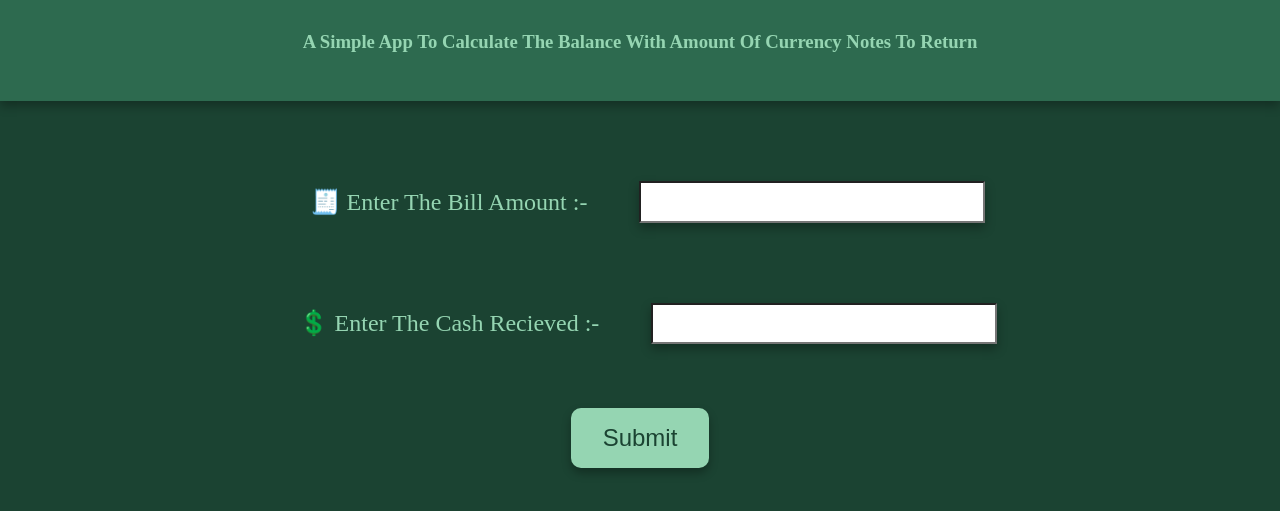
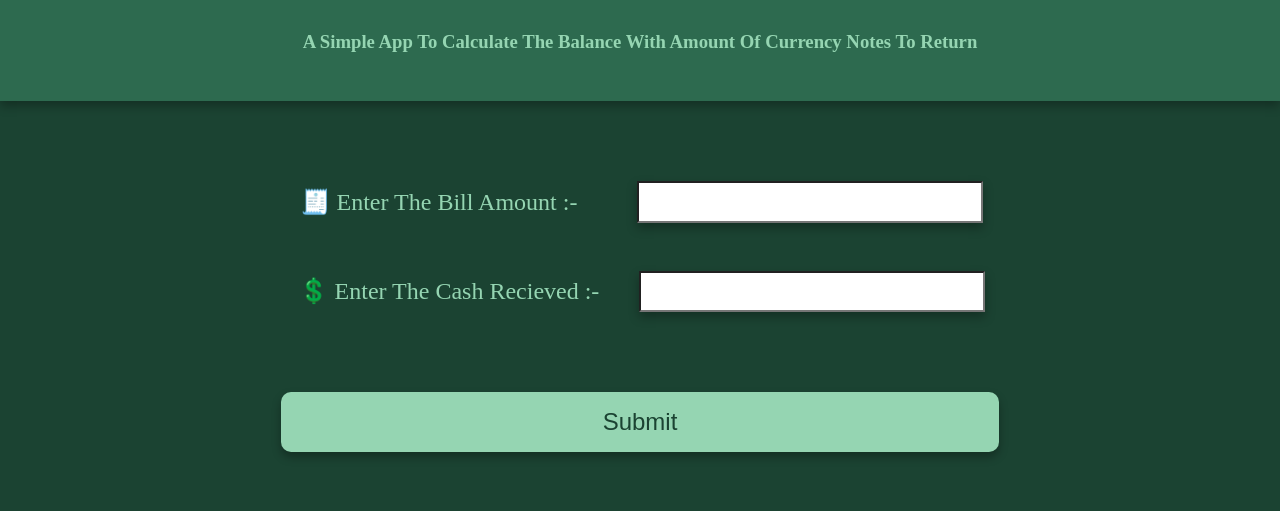
Before and after one commit to Varu98/CashRegisterJs, a plain HTML site: page index.html in a window 1280 px wide. Shown: the part 55-566 px from the top of the page. Drawn offline with Linux system fonts and the light colour scheme.

Commit message:
style tweak

```diff
--- a/app.js
+++ b/app.js
@@ -9,14 +9,16 @@ const form = document.querySelector("#form");
 
 let sum;
 
-form.addEventListener("click", function onSubmit(e) {
+form.addEventListener("submit", function onSubmit(e) {
   e.preventDefault();
   hideError();
   if (billAmt.value < 0) {
     showError("Enter A Valid Amount");
   }
   if (cashAmt.value < billAmt.value) {
-    showError("Ask The Customer To Pay More ");
+    showError(
+      `Ask The Customer To Pay  ${billAmt.value - cashAmt.value} More `
+    );
   } else {
     sum = cashAmt.value - billAmt.value;
     console.log(sum);
--- a/index.html
+++ b/index.html
@@ -15,9 +15,11 @@
         Return
       </h3>
     </div>
-    <div id="form">
+    <form id="form">
       <div class="billAmt">
-        <label for="billAmt"> 🧾️ Enter The Bill Amount :-</label>
+        <label for="billAmt">
+          🧾️ Enter The Bill Amount :-&nbsp;&nbsp;&nbsp;
+        </label>
         <input type="number" name="billAmt" id="bill-Amt" />
       </div>
       <div class="cashAmt">
@@ -25,8 +27,8 @@
         <input type="number" name="cashAmt" id="cash-Amt" />
       </div>
       <div class="errorDiv"></div>
-      <button class="btn">Submit</button>
-    </div>
-    <script src="./app.js"></script>
+      <button type="submit" class="btn">Submit</button>
+    </form>
   </body>
+  <script src="./app.js"></script>
 </html>
--- a/style.css
+++ b/style.css
@@ -49,7 +49,7 @@ h3 {
 label {
   font-size: x-large;
   padding: 1rem;
-  margin: 1rem;
+  margin: 0.2rem;
 }
 
 input {
@@ -59,19 +59,16 @@ input {
   margin: 1rem;
   box-shadow: 0 5px 10px rgba(0, 0, 0, 0.3);
 }
-.cashAmt {
-  padding: 2rem;
+#cash-Amt {
+  margin-bottom: 4rem;
 }
 .billAmt {
   padding: 1rem;
 }
 #form {
   margin-top: 3rem;
+  display: inline-flex;
+  flex-direction: column;
+  flex-wrap: nowrap;
+  justify-content: space-evenly;
 }
-.billAmt {
-  flex-basis: 100%;
-}
-
-.cashAmt {
-  flex-basis: 100%;
-}
```
